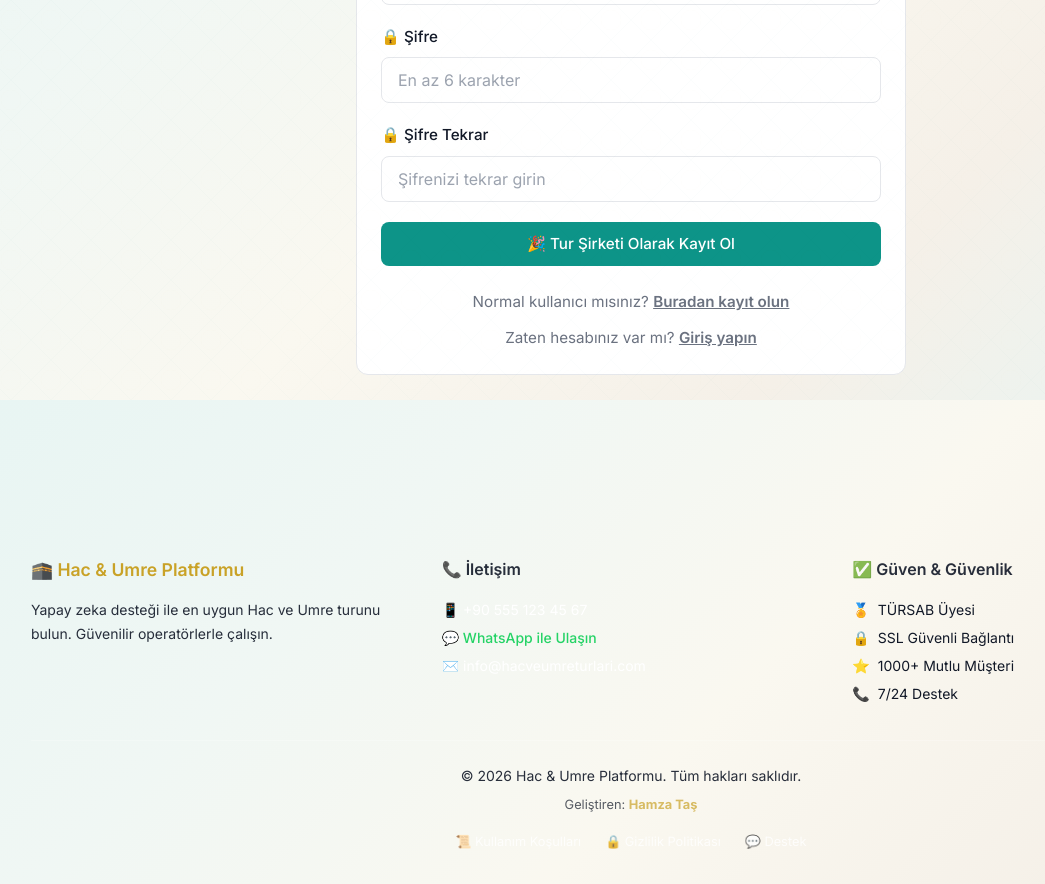
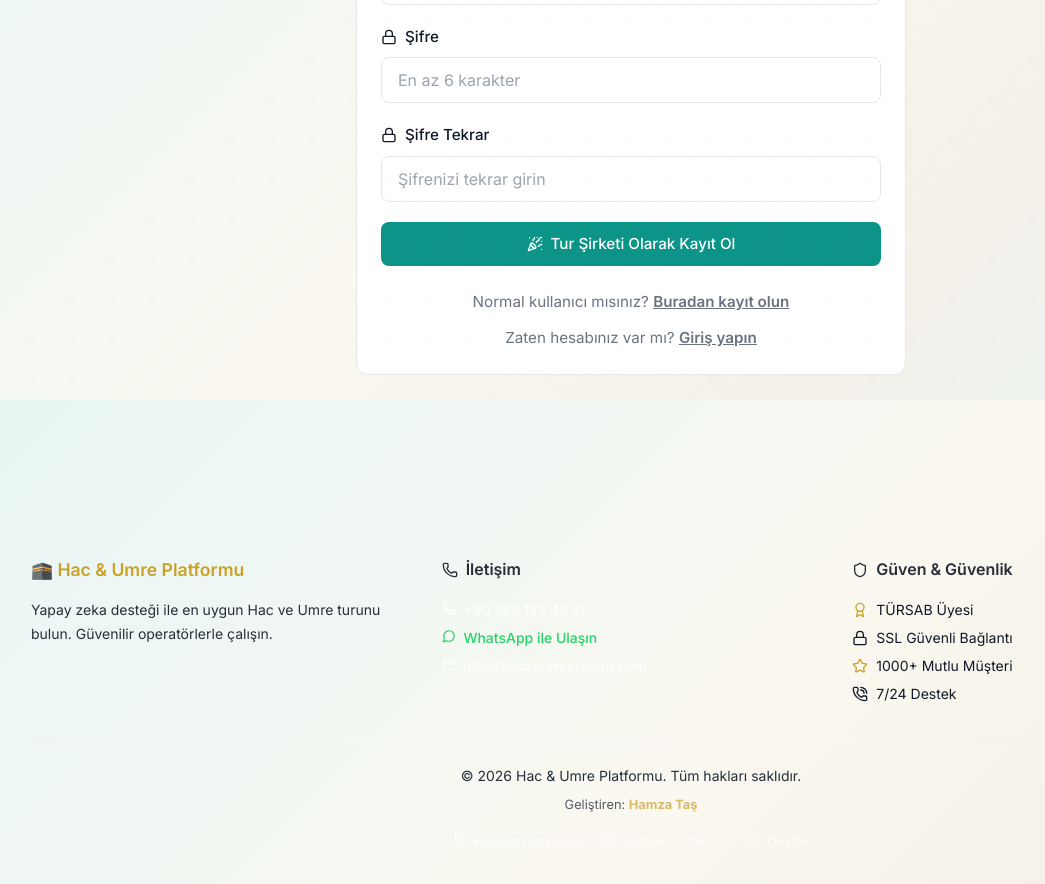
Before and after one commit to htas0443-max/hac-umre-platform, a React (Vite) app in the folder frontend/: page /operator/register in a window 1280 px wide. Shown: the part 400-1284 px from the top of the page, without its empty margins (9-1054 px from the left). Built offline with nearby package versions, Linux system fonts and the light colour scheme; no server answers; the HTML template or start-up script is replaced by a standard one.

Commit message:
feat: complete icon system - Navbar, Footer, BottomNav, Operator pages updated

```diff
--- a/frontend/src/components/Footer.tsx
+++ b/frontend/src/components/Footer.tsx
@@ -1,6 +1,7 @@
 import { memo } from 'react';
 import { motion } from 'framer-motion';
 import { Link } from 'react-router-dom';
+import { Phone, MessageCircle, Mail, Award, Lock, Star, PhoneCall, FileText, Shield, HelpCircle } from 'lucide-react';
 
 const Footer = memo(function Footer() {
   return (
@@ -36,14 +37,14 @@ const Footer = memo(function Footer() {
 
           {/* Contact Info */}
           <div>
-            <h3 style={{ fontSize: '1rem', marginBottom: '1rem', opacity: 0.9 }}>📞 İletişim</h3>
+            <h3 style={{ fontSize: '1rem', marginBottom: '1rem', opacity: 0.9, display: 'flex', alignItems: 'center', gap: '0.5rem' }}><Phone size={16} /> İletişim</h3>
             <div style={{ fontSize: '0.875rem', lineHeight: 2 }}>
               <p>
                 <a
                   href="tel:+905551234567"
                   style={{ color: 'white', textDecoration: 'none' }}
                 >
-                  📱 +90 555 123 45 67
+                  <Phone size={14} style={{ marginRight: '0.25rem' }} /> +90 555 123 45 67
                 </a>
               </p>
               <p>
@@ -53,7 +54,7 @@ const Footer = memo(function Footer() {
                   rel="noopener noreferrer"
                   style={{ color: '#25D366', textDecoration: 'none', fontWeight: 500 }}
                 >
-                  💬 WhatsApp ile Ulaşın
+                  <MessageCircle size={14} style={{ marginRight: '0.25rem' }} /> WhatsApp ile Ulaşın
                 </a>
               </p>
               <p>
@@ -61,7 +62,7 @@ const Footer = memo(function Footer() {
                   href="mailto:info@hacveumreturlari.com"
                   style={{ color: 'white', textDecoration: 'none' }}
                 >
-                  ✉️ info@hacveumreturlari.com
+                  <Mail size={14} style={{ marginRight: '0.25rem' }} /> info@hacveumreturlari.com
                 </a>
               </p>
             </div>
@@ -69,19 +70,19 @@ const Footer = memo(function Footer() {
 
           {/* Trust Badges */}
           <div>
-            <h3 style={{ fontSize: '1rem', marginBottom: '1rem', opacity: 0.9 }}>✅ Güven & Güvenlik</h3>
+            <h3 style={{ fontSize: '1rem', marginBottom: '1rem', opacity: 0.9, display: 'flex', alignItems: 'center', gap: '0.5rem' }}><Shield size={16} /> Güven & Güvenlik</h3>
             <div style={{ fontSize: '0.875rem', lineHeight: 2 }}>
               <p style={{ display: 'flex', alignItems: 'center', gap: '0.5rem' }}>
-                <span style={{ color: 'var(--accent-gold)' }}>🏅</span> TÜRSAB Üyesi
+                <Award size={16} color="var(--accent-gold)" /> TÜRSAB Üyesi
               </p>
               <p style={{ display: 'flex', alignItems: 'center', gap: '0.5rem' }}>
-                <span>🔒</span> SSL Güvenli Bağlantı
+                <Lock size={16} /> SSL Güvenli Bağlantı
               </p>
               <p style={{ display: 'flex', alignItems: 'center', gap: '0.5rem' }}>
-                <span>⭐</span> 1000+ Mutlu Müşteri
+                <Star size={16} color="var(--accent-gold)" /> 1000+ Mutlu Müşteri
               </p>
               <p style={{ display: 'flex', alignItems: 'center', gap: '0.5rem' }}>
-                <span>📞</span> 7/24 Destek
+                <PhoneCall size={16} /> 7/24 Destek
               </p>
             </div>
           </div>
@@ -102,13 +103,13 @@ const Footer = memo(function Footer() {
           </p>
           <div style={{ marginTop: '1rem', display: 'flex', justifyContent: 'center', gap: '1.5rem' }}>
             <Link to="/terms" style={{ color: 'rgba(255,255,255,0.8)', fontSize: '0.8rem', textDecoration: 'none' }}>
-              📜 Kullanım Koşulları
+              <FileText size={14} style={{ marginRight: '0.25rem' }} /> Kullanım Koşulları
             </Link>
             <Link to="/privacy" style={{ color: 'rgba(255,255,255,0.8)', fontSize: '0.8rem', textDecoration: 'none' }}>
-              🔒 Gizlilik Politikası
+              <Lock size={14} style={{ marginRight: '0.25rem' }} /> Gizlilik Politikası
             </Link>
             <Link to="/support" style={{ color: 'rgba(255,255,255,0.8)', fontSize: '0.8rem', textDecoration: 'none' }}>
-              💬 Destek
+              <HelpCircle size={14} style={{ marginRight: '0.25rem' }} /> Destek
             </Link>
           </div>
         </div>
--- a/frontend/src/pages/OperatorDashboard.tsx
+++ b/frontend/src/pages/OperatorDashboard.tsx
@@ -1,6 +1,7 @@
 import { useState, useEffect } from 'react';
 import { Link } from 'react-router-dom';
 import { motion, AnimatePresence } from 'framer-motion';
+import { Building, Sparkles, BarChart3, CheckCircle, Clock, Inbox, XCircle, Building2, MapPin, Package, Edit, Eye, Star } from 'lucide-react';
 import { operatorApi } from '../api';
 import { useAuth } from '../AuthContext';
 import type { Tour } from '../types';
@@ -72,11 +73,11 @@ export default function OperatorDashboard() {
         animate={{ opacity: 1, y: 0 }}
       >
         <div>
-          <h1 className="slide-fade-in">🏢 {user?.company_name || 'Tur Şirketi'} Dashboard</h1>
+          <h1 className="slide-fade-in" style={{ display: 'flex', alignItems: 'center', gap: '0.5rem' }}><Building size={28} color="var(--primary-teal)" /> {user?.company_name || 'Tur Şirketi'} Dashboard</h1>
           <p style={{ color: 'var(--neutral-gray-500)', fontSize: '1.125rem' }}>Turlarınızı yönetin</p>
         </div>
         <Link to="/operator/create" className="btn btn-primary" data-testid="create-tour-btn">
-          ✨ Yeni Tur İlanı
+          <Sparkles size={18} style={{ marginRight: '0.5rem' }} /> Yeni Tur İlanı
         </Link>
       </motion.div>
 
@@ -109,7 +110,7 @@ export default function OperatorDashboard() {
             >
               {stats.total_tours}
             </motion.h3>
-            <p style={{ color: 'var(--neutral-gray-700)', fontWeight: 600 }}>📊 Toplam Tur</p>
+            <p style={{ color: 'var(--neutral-gray-700)', fontWeight: 600, display: 'flex', alignItems: 'center', gap: '0.5rem' }}><BarChart3 size={18} /> Toplam Tur</p>
           </motion.div>
 
           <motion.div
@@ -130,7 +131,7 @@ export default function OperatorDashboard() {
             >
               {stats.approved_tours}
             </motion.h3>
-            <p style={{ color: 'var(--neutral-gray-700)', fontWeight: 600 }}>✅ Yayında</p>
+            <p style={{ color: 'var(--neutral-gray-700)', fontWeight: 600, display: 'flex', alignItems: 'center', gap: '0.5rem' }}><CheckCircle size={18} color="#10B981" /> Yayında</p>
           </motion.div>
 
           <motion.div
@@ -151,7 +152,7 @@ export default function OperatorDashboard() {
             >
               {stats.pending_tours}
             </motion.h3>
-            <p style={{ color: 'var(--neutral-gray-700)', fontWeight: 600 }}>⏳ Onay Bekliyor</p>
+            <p style={{ color: 'var(--neutral-gray-700)', fontWeight: 600, display: 'flex', alignItems: 'center', gap: '0.5rem' }}><Clock size={18} color="#D97706" /> Onay Bekliyor</p>
           </motion.div>
         </motion.div>
       )}
@@ -196,13 +197,13 @@ export default function OperatorDashboard() {
             animate={{ opacity: 1, scale: 1 }}
             exit={{ opacity: 0, scale: 0.8 }}
           >
-            <div style={{ fontSize: '4rem', marginBottom: '1rem' }}>📭</div>
+            <div style={{ marginBottom: '1rem' }}><Inbox size={64} color="var(--text-muted)" /></div>
             <h3 style={{ marginBottom: '1rem' }}>Henüz tur ilanınız yok</h3>
             <p style={{ color: 'var(--neutral-gray-500)', marginBottom: '1.5rem' }}>
               İlk turunuzu oluşturun ve platformda yayınlanmasını sağlayın.
             </p>
             <Link to="/operator/create" className="btn btn-primary">
-              ✨ İlk Turunuzu Oluşturun
+              <Sparkles size={18} style={{ marginRight: '0.5rem' }} /> İlk Turunuzu Oluşturun
             </Link>
           </motion.div>
         ) : (
@@ -248,7 +249,7 @@ export default function OperatorDashboard() {
                     animate={{ opacity: 1, height: 'auto' }}
                     transition={{ delay: 0.3 }}
                   >
-                    <strong>❌ Red Nedeni:</strong> {tour.rejection_reason}
+                    <strong style={{ display: 'flex', alignItems: 'center', gap: '0.25rem' }}><XCircle size={14} color="#DC2626" /> Red Nedeni:</strong> {tour.rejection_reason}
                   </motion.div>
                 )}
 
@@ -261,14 +262,14 @@ export default function OperatorDashboard() {
                   </motion.div>
                   <div style={{ display: 'flex', gap: '0.5rem', flexWrap: 'wrap' }}>
                     <span className="badge badge-primary">{tour.duration}</span>
-                    {tour.rating && <span className="badge badge-gold">⭐ {tour.rating}</span>}
+                    {tour.rating && <span className="badge badge-gold" style={{ display: 'flex', alignItems: 'center', gap: '0.25rem' }}><Star size={12} /> {tour.rating}</span>}
                   </div>
                 </div>
 
                 <div style={{ marginBottom: '1rem', fontSize: '0.875rem', lineHeight: 1.7 }}>
-                  <p style={{ marginBottom: '0.25rem' }}><strong>🏨 Otel:</strong> {tour.hotel}</p>
-                  <p style={{ marginBottom: '0.25rem' }}><strong>📍 Tarih:</strong> {tour.start_date} - {tour.end_date}</p>
-                  <p><strong>📦 Hizmetler:</strong> {tour.services.length} adet</p>
+                  <p style={{ marginBottom: '0.25rem', display: 'flex', alignItems: 'center', gap: '0.5rem' }}><Building2 size={14} color="var(--primary-teal)" /> <strong>Otel:</strong> {tour.hotel}</p>
+                  <p style={{ marginBottom: '0.25rem', display: 'flex', alignItems: 'center', gap: '0.5rem' }}><MapPin size={14} color="var(--primary-teal)" /> <strong>Tarih:</strong> {tour.start_date} - {tour.end_date}</p>
+                  <p style={{ display: 'flex', alignItems: 'center', gap: '0.5rem' }}><Package size={14} color="var(--primary-teal)" /> <strong>Hizmetler:</strong> {tour.services.length} adet</p>
                 </div>
 
                 <div style={{ display: 'flex', gap: '0.5rem' }}>
@@ -278,7 +279,7 @@ export default function OperatorDashboard() {
                     style={{ flex: 1 }}
                     data-testid={`edit-btn-${tour._id}`}
                   >
-                    ✏️ Düzenle
+                    <Edit size={14} style={{ marginRight: '0.25rem' }} /> Düzenle
                   </Link>
                   <Link
                     to={`/tours/${tour._id}`}
@@ -286,7 +287,7 @@ export default function OperatorDashboard() {
                     style={{ flex: 1 }}
                     data-testid={`view-btn-${tour._id}`}
                   >
-                    👁️ Görüntüle
+                    <Eye size={14} style={{ marginRight: '0.25rem' }} /> Görüntüle
                   </Link>
                 </div>
               </motion.div>
--- a/frontend/src/pages/OperatorRegister.tsx
+++ b/frontend/src/pages/OperatorRegister.tsx
@@ -1,6 +1,7 @@
 import React, { useState } from 'react';
 import { useNavigate, Link } from 'react-router-dom';
 import { motion, AnimatePresence } from 'framer-motion';
+import { Building, Mail, Lock, AlertTriangle, RefreshCw, PartyPopper } from 'lucide-react';
 import { useAuth } from '../AuthContext';
 
 export default function OperatorRegister() {
@@ -67,7 +68,7 @@ export default function OperatorRegister() {
             animate={{ opacity: 1 }}
             transition={{ delay: 0.3 }}
           >
-            🏢 Tur Şirketi Kayıt
+            <Building size={24} style={{ marginRight: '0.5rem' }} /> Tur Şirketi Kayıt
           </motion.h2>
           <p className="card-subtitle">Tur ilanlarınızı yayınlayın</p>
         </div>
@@ -81,7 +82,7 @@ export default function OperatorRegister() {
               animate={{ opacity: 1, x: 0 }}
               exit={{ opacity: 0, x: -20 }}
             >
-              ⚠️ {error}
+              <AlertTriangle size={16} style={{ marginRight: '0.5rem' }} /> {error}
             </motion.div>
           )}
         </AnimatePresence>
@@ -93,7 +94,7 @@ export default function OperatorRegister() {
             animate={{ opacity: 1, x: 0 }}
             transition={{ delay: 0.4 }}
           >
-            <label className="form-label" htmlFor="companyName">🏢 Şirket Adı</label>
+            <label className="form-label" htmlFor="companyName" style={{ display: 'flex', alignItems: 'center', gap: '0.5rem' }}><Building size={16} /> Şirket Adı</label>
             <input
               type="text"
               id="companyName"
@@ -112,7 +113,7 @@ export default function OperatorRegister() {
             animate={{ opacity: 1, x: 0 }}
             transition={{ delay: 0.5 }}
           >
-            <label className="form-label" htmlFor="email">📧 Email</label>
+            <label className="form-label" htmlFor="email" style={{ display: 'flex', alignItems: 'center', gap: '0.5rem' }}><Mail size={16} /> Email</label>
             <input
               type="email"
               id="email"
@@ -131,7 +132,7 @@ export default function OperatorRegister() {
             animate={{ opacity: 1, x: 0 }}
             transition={{ delay: 0.6 }}
           >
-            <label className="form-label" htmlFor="password">🔒 Şifre</label>
+            <label className="form-label" htmlFor="password" style={{ display: 'flex', alignItems: 'center', gap: '0.5rem' }}><Lock size={16} /> Şifre</label>
             <input
               type="password"
               id="password"
@@ -151,7 +152,7 @@ export default function OperatorRegister() {
             animate={{ opacity: 1, x: 0 }}
             transition={{ delay: 0.7 }}
           >
-            <label className="form-label" htmlFor="confirmPassword">🔒 Şifre Tekrar</label>
+            <label className="form-label" htmlFor="confirmPassword" style={{ display: 'flex', alignItems: 'center', gap: '0.5rem' }}><Lock size={16} /> Şifre Tekrar</label>
             <input
               type="password"
               id="confirmPassword"
@@ -177,7 +178,7 @@ export default function OperatorRegister() {
             animate={{ opacity: 1 }}
             transition={{ delay: 0.8 }}
           >
-            {loading ? '🔄 Kayıt yapılıyor...' : '🎉 Tur Şirketi Olarak Kayıt Ol'}
+            {loading ? <><RefreshCw size={16} style={{ marginRight: '0.5rem' }} /> Kayıt yapılıyor...</> : <><PartyPopper size={16} style={{ marginRight: '0.5rem' }} /> Tur Şirketi Olarak Kayıt Ol</>}
           </motion.button>
         </form>
 
--- a/frontend/src/pages/ResetPassword.tsx
+++ b/frontend/src/pages/ResetPassword.tsx
@@ -1,6 +1,7 @@
 import React, { useState, useEffect } from 'react';
 import { useNavigate } from 'react-router-dom';
 import { motion, AnimatePresence } from 'framer-motion';
+import { Lock, AlertTriangle, CheckCircle, RefreshCw } from 'lucide-react';
 import { useAuth } from '../AuthContext';
 
 export default function ResetPassword() {
@@ -73,7 +74,7 @@ export default function ResetPassword() {
                         animate={{ opacity: 1 }}
                         transition={{ delay: 0.3 }}
                     >
-                        🔐 Yeni Şifre Belirle
+                        <Lock size={24} style={{ marginRight: '0.5rem' }} /> Yeni Şifre Belirle
                     </motion.h2>
                     <p className="card-subtitle">Yeni şifrenizi girin</p>
                 </div>
@@ -87,7 +88,7 @@ export default function ResetPassword() {
                             animate={{ opacity: 1, x: 0 }}
                             exit={{ opacity: 0, x: -20 }}
                         >
-                            ⚠️ {error}
+                            <AlertTriangle size={16} style={{ marginRight: '0.5rem' }} /> {error}
                         </motion.div>
                     )}
                 </AnimatePresence>
@@ -108,7 +109,7 @@ export default function ResetPassword() {
                                 color: 'white'
                             }}
                         >
-                            ✅ Şifreniz başarıyla güncellendi! Giriş sayfasına yönlendiriliyorsunuz...
+                            <CheckCircle size={16} style={{ marginRight: '0.5rem' }} /> Şifreniz başarıyla güncellendi! Giriş sayfasına yönlendiriliyorsunuz...
                         </motion.div>
                     )}
                 </AnimatePresence>
@@ -121,7 +122,7 @@ export default function ResetPassword() {
                             animate={{ opacity: 1, x: 0 }}
                             transition={{ delay: 0.4 }}
                         >
-                            <label className="form-label" htmlFor="password">🔒 Yeni Şifre</label>
+                            <label className="form-label" htmlFor="password" style={{ display: 'flex', alignItems: 'center', gap: '0.5rem' }}><Lock size={16} /> Yeni Şifre</label>
                             <input
                                 type="password"
                                 id="password"
@@ -141,7 +142,7 @@ export default function ResetPassword() {
                             animate={{ opacity: 1, x: 0 }}
                             transition={{ delay: 0.5 }}
                         >
-                            <label className="form-label" htmlFor="confirmPassword">🔒 Şifre Tekrar</label>
+                            <label className="form-label" htmlFor="confirmPassword" style={{ display: 'flex', alignItems: 'center', gap: '0.5rem' }}><Lock size={16} /> Şifre Tekrar</label>
                             <input
                                 type="password"
                                 id="confirmPassword"
@@ -167,7 +168,7 @@ export default function ResetPassword() {
                             animate={{ opacity: 1 }}
                             transition={{ delay: 0.6 }}
                         >
-                            {loading ? '🔄 Güncelleniyor...' : '✅ Şifreyi Güncelle'}
+                            {loading ? <><RefreshCw size={16} style={{ marginRight: '0.5rem' }} /> Güncelleniyor...</> : <><CheckCircle size={16} style={{ marginRight: '0.5rem' }} /> Şifreyi Güncelle</>}
                         </motion.button>
                     </form>
                 )}
```
Also changed, not shown: frontend/src/components/BottomNav.tsx (+7 -6 lines), frontend/src/components/Navbar.tsx (+8 -7 lines).
